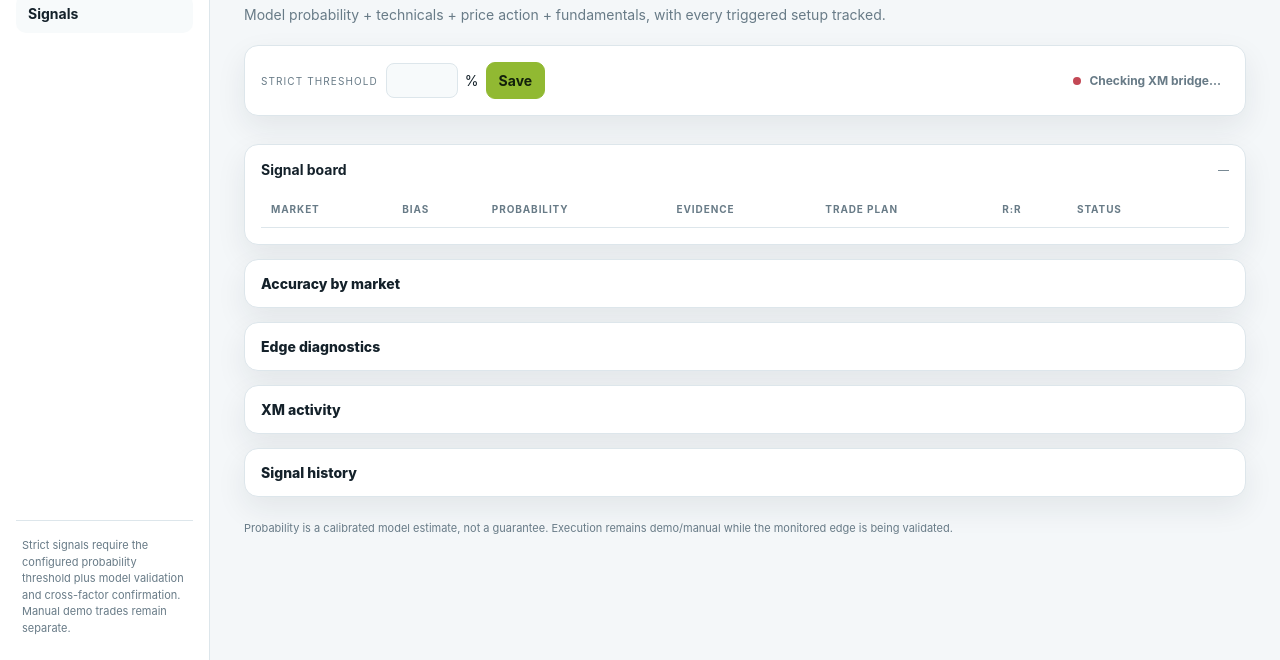
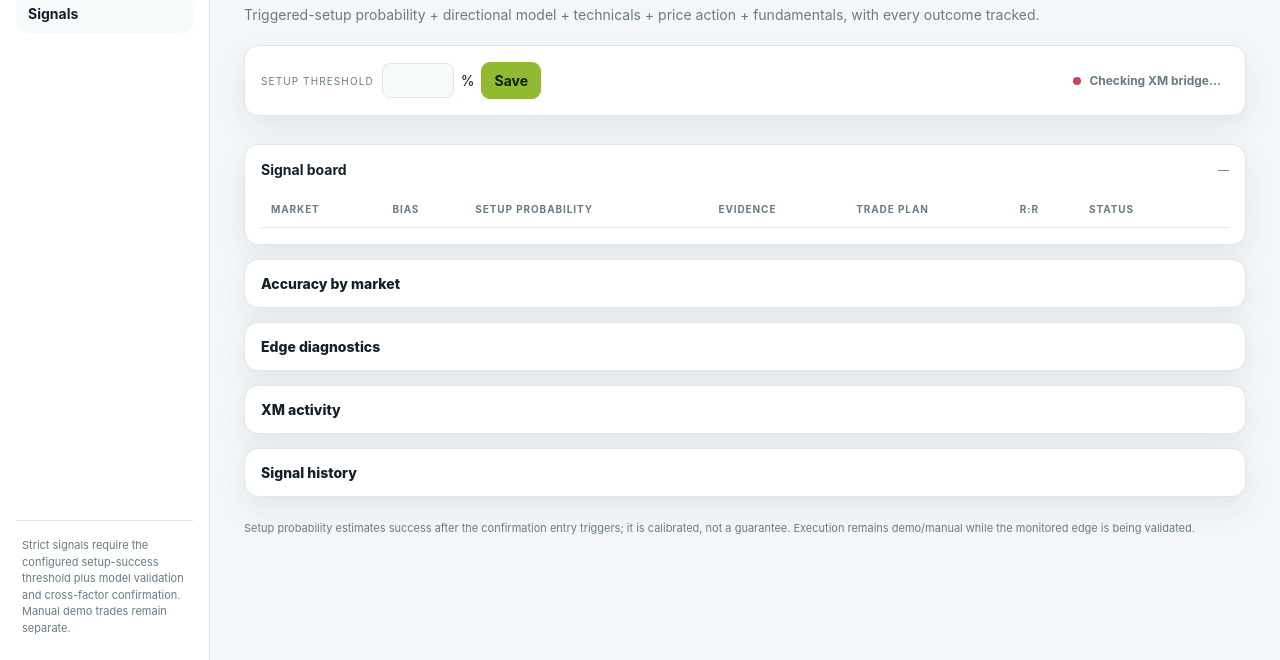
Before and after one commit to selormino/forexbot, a website: page public/signals.html in a window 1280 px wide. Shown: the part 140-800 px from the top of the page. Drawn offline with Linux system fonts and the light colour scheme; no server answers.

Commit message:
Relabel Signals UI for triggered setup probability

```diff
--- a/public/signals.html
+++ b/public/signals.html
@@ -1,26 +1,26 @@
 <!doctype html>
 <html lang="en"><head><meta charset="utf-8"><meta name="viewport" content="width=device-width,initial-scale=1"><title>Signals · ForexBot</title><link rel="stylesheet" href="/app.css"><script src="/theme.js"></script></head>
-<body><div class="shell"><aside><div class="brand"><span>FB</span><div><b>ForexBot</b><small>MARKET INTELLIGENCE</small></div></div><nav><a href="/">Dashboard</a><a class="active" href="/signals.html">Signals</a></nav><div class="side-note">Strict signals require the configured probability threshold plus model validation and cross-factor confirmation. Manual demo trades remain separate.</div></aside>
+<body><div class="shell"><aside><div class="brand"><span>FB</span><div><b>ForexBot</b><small>MARKET INTELLIGENCE</small></div></div><nav><a href="/">Dashboard</a><a class="active" href="/signals.html">Signals</a></nav><div class="side-note">Strict signals require the configured setup-success threshold plus model validation and cross-factor confirmation. Manual demo trades remain separate.</div></aside>
 <main>
-<header><div><p class="eyebrow">SIGNALS</p><h1>Clean setups. Measured outcomes.</h1><p class="muted">Model probability + technicals + price action + fundamentals, with every triggered setup tracked.</p></div><div class="header-actions"><button class="ghost" data-theme-toggle>☀ Light</button><button onclick="load()">Refresh</button></div></header>
+<header><div><p class="eyebrow">SIGNALS</p><h1>Clean setups. Measured outcomes.</h1><p class="muted">Triggered-setup probability + directional model + technicals + price action + fundamentals, with every outcome tracked.</p></div><div class="header-actions"><button class="ghost" data-theme-toggle>☀ Light</button><button onclick="load()">Refresh</button></div></header>
 
 <div class="controls card">
-  <div class="control-group"><span class="label">Strict threshold</span><div class="threshold-control"><input id="thresholdInput" type="number" min="50" max="95" step="1"><span>%</span><button class="primary" onclick="openThreshold()">Save</button></div><small id="thresholdSource" class="muted"></small></div>
+  <div class="control-group"><span class="label">Setup threshold</span><div class="threshold-control"><input id="thresholdInput" type="number" min="50" max="95" step="1"><span>%</span><button class="primary" onclick="openThreshold()">Save</button></div><small id="thresholdSource" class="muted"></small></div>
   <div class="broker-mini"><span id="brokerDot" class="dot"></span><b id="brokerText">Checking XM bridge…</b><span id="brokerMode"></span></div>
 </div>
 
 <section id="accuracyCards" class="grid hero"></section>
 
 <div class="card signal-table-card"><div class="card-head"><h2>Signal board</h2><span id="boardUpdated">—</span></div><div class="table-wrap"><table>
-<thead><tr><th>Market</th><th>Bias</th><th>Probability</th><th>Evidence</th><th>Trade plan</th><th>R:R</th><th>Status</th><th></th></tr></thead>
+<thead><tr><th>Market</th><th>Bias</th><th>Setup probability</th><th>Evidence</th><th>Trade plan</th><th>R:R</th><th>Status</th><th></th></tr></thead>
 <tbody id="signalBoard"></tbody></table></div></div>
 
 <details class="research"><summary>Accuracy by market</summary><div class="details-body"><div class="table-wrap"><table><thead><tr><th>Market</th><th>TF</th><th>Pending</th><th>Active</th><th>Settled</th><th>Wins</th><th>Accuracy</th><th>Avg R</th></tr></thead><tbody id="seriesAccuracy"></tbody></table></div></div></details>
-<details class="research"><summary>Edge diagnostics</summary><div class="details-body"><p class="muted">Out-of-sample threshold sweep. Small samples are not treated as proof.</p><div class="table-wrap"><table><thead><tr><th>Market</th><th>TF</th><th>Threshold</th><th>Samples</th><th>Direction acc.</th><th>Triggered</th><th>Setup acc.</th><th>Avg R</th></tr></thead><tbody id="edgeDiagnostics"></tbody></table></div></div></details>
+<details class="research"><summary>Edge diagnostics</summary><div class="details-body"><p class="muted">Out-of-sample triggered-setup model diagnostics. The probability is conditional on the confirmation entry triggering.</p><div class="table-wrap"><table><thead><tr><th>Market</th><th>TF</th><th>Threshold</th><th>Test setups</th><th>All acc.</th><th>Selected</th><th>Selected acc.</th><th>Avg R</th></tr></thead><tbody id="edgeDiagnostics"></tbody></table></div></div></details>
 <details class="research"><summary>XM activity</summary><div class="details-body"><div class="table-wrap"><table><thead><tr><th>Created</th><th>Market</th><th>Mode</th><th>Signal</th><th>Ticket</th><th>Broker status</th><th>Fill</th><th>P/L</th></tr></thead><tbody id="brokerActivity"></tbody></table></div></div></details>
 <details class="research"><summary>Signal history</summary><div class="details-body"><div class="table-wrap"><table><thead><tr><th>Created</th><th>Market</th><th>Bias</th><th>Probability</th><th>Entry</th><th>Status</th><th>Outcome</th><th>Result</th></tr></thead><tbody id="signalHistory"></tbody></table></div></div></details>
 
-<footer>Probability is a calibrated model estimate, not a guarantee. Execution remains demo/manual while the monitored edge is being validated.</footer>
+<footer>Setup probability estimates success after the confirmation entry triggers; it is calibrated, not a guarantee. Execution remains demo/manual while the monitored edge is being validated.</footer>
 </main></div>
 
 <div id="modalBackdrop" class="modal-backdrop" onclick="backdropClose(event)"><div class="modal"><div class="modal-head"><h2 id="modalTitle">ForexBot</h2><button class="ghost" onclick="closeModal()">✕</button></div><div id="modalBody" class="modal-body"></div><div id="modalActions" class="modal-actions"></div></div></div>
```
